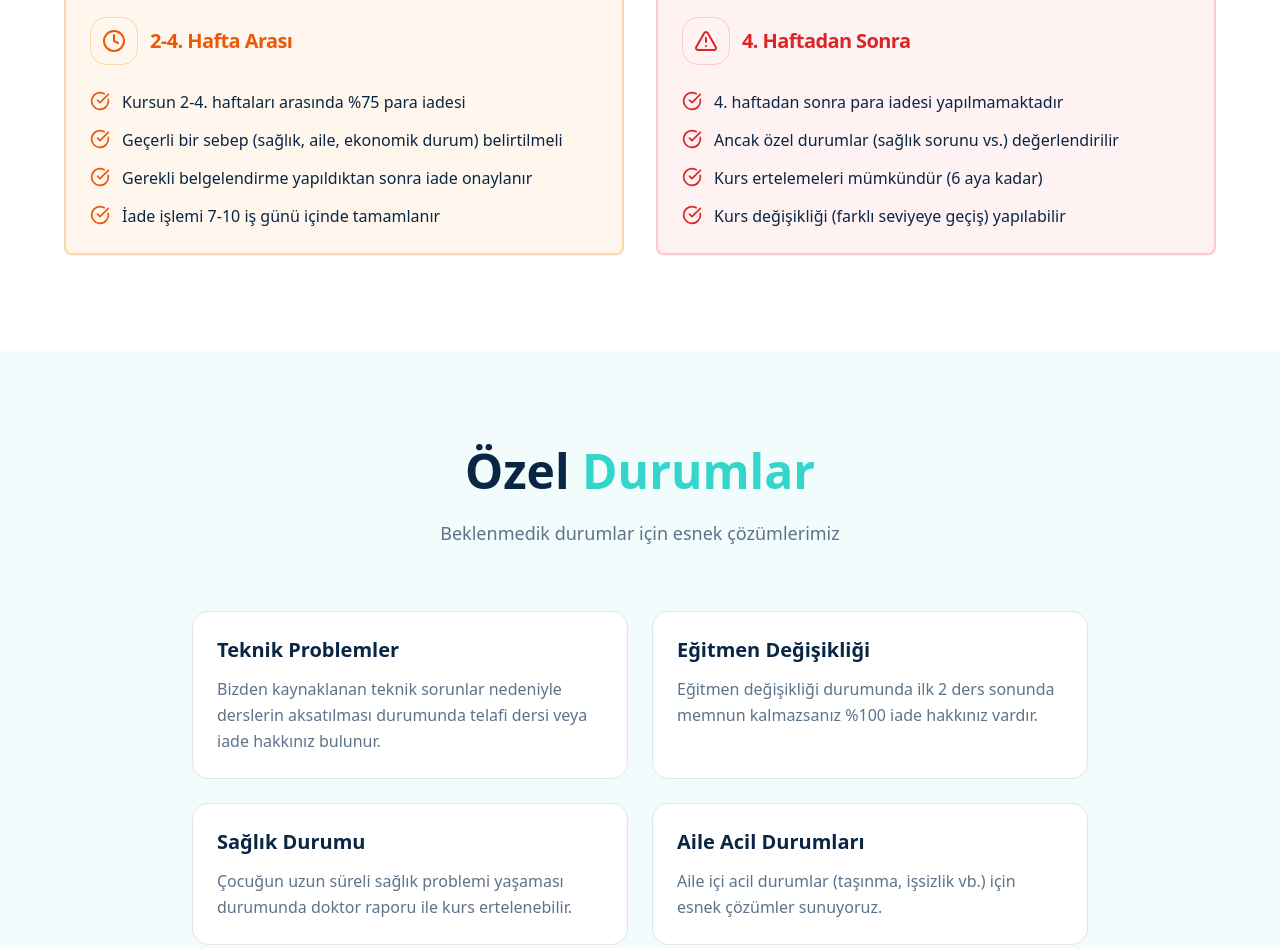
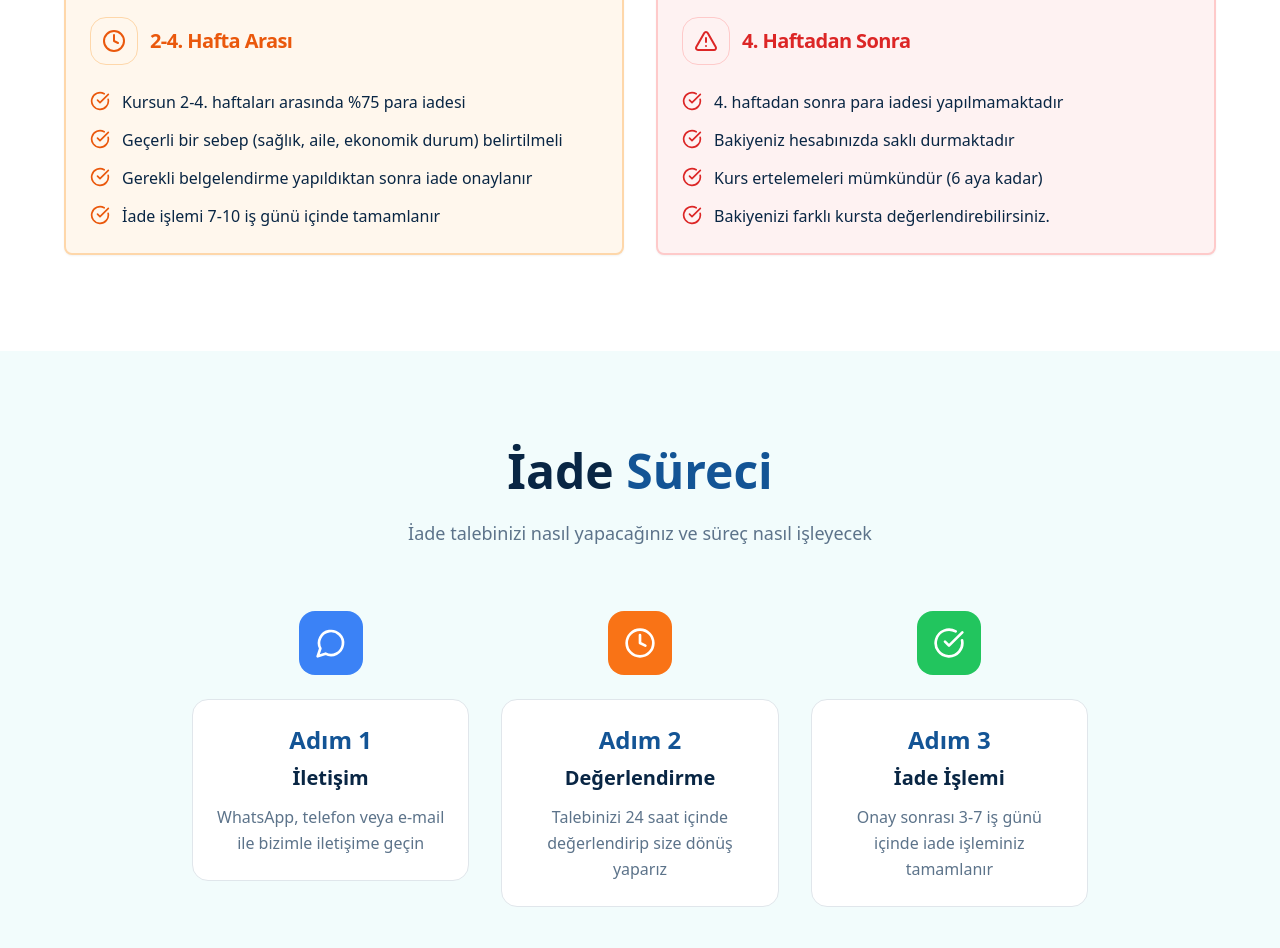
Before and after one commit to SelcukOzdemir23/kodlab-junior-tanitim, a React (Vite) app: page /iade-politikasi in a window 1280 px wide. Shown: the part 1024-1972 px from the top of the page. Built offline with nearby package versions, Linux system fonts and the light colour scheme; no server answers.

Commit message:
UPDATE: text updated

```diff
--- a/src/pages/RefundPolicy.tsx
+++ b/src/pages/RefundPolicy.tsx
@@ -29,10 +29,9 @@ const RefundPolicy = () => {
       bgColor: "bg-green-50",
       borderColor: "border-green-200",
       content: [
-        "İlk ders tamamen ücretsiz ve iade şartı bulunmamaktadır",
+        "Deneme derslerimiz  tamamen ücretsiz ve iade şartı bulunmamaktadır",
         "Deneme dersi sonrası kurs kaydı yapmak zorunda değilsiniz",
         "Deneme dersi sırasında herhangi bir ödeme alınmaz",
-        "Memnun kalmazsanız, kursa devam etmek zorunda değilsiniz"
       ]
     },
     {
@@ -69,31 +68,14 @@ const RefundPolicy = () => {
       borderColor: "border-red-200",
       content: [
         "4. haftadan sonra para iadesi yapılmamaktadır",
-        "Ancak özel durumlar (sağlık sorunu vs.) değerlendirilir",
+        "Bakiyeniz hesabınızda saklı durmaktadır",
         "Kurs ertelemeleri mümkündür (6 aya kadar)",
-        "Kurs değişikliği (farklı seviyeye geçiş) yapılabilir"
+        "Bakiyenizi farklı kursta değerlendirebilirsiniz."
       ]
     }
   ];
 
-  const specialCases = [
-    {
-      title: "Teknik Problemler",
-      description: "Bizden kaynaklanan teknik sorunlar nedeniyle derslerin aksatılması durumunda telafi dersi veya iade hakkınız bulunur."
-    },
-    {
-      title: "Eğitmen Değişikliği",
-      description: "Eğitmen değişikliği durumunda ilk 2 ders sonunda memnun kalmazsanız %100 iade hakkınız vardır."
-    },
-    {
-      title: "Sağlık Durumu",
-      description: "Çocuğun uzun süreli sağlık problemi yaşaması durumunda doktor raporu ile kurs ertelenebilir."
-    },
-    {
-      title: "Aile Acil Durumları",
-      description: "Aile içi acil durumlar (taşınma, işsizlik vb.) için esnek çözümler sunuyoruz."
-    }
-  ];
+
 
   return (
     <div className="min-h-screen bg-background">
@@ -205,47 +187,10 @@ const RefundPolicy = () => {
         </div>
       </section>
 
-      {/* Özel Durumlar */}
-      <section className="py-24 bg-background-secondary">
-        <div className="container mx-auto px-4">
-          <motion.div
-            initial={{ opacity: 0, y: 30 }}
-            whileInView={{ opacity: 1, y: 0 }}
-            viewport={{ once: true }}
-            className="text-center mb-16"
-          >
-            <h2 className="text-3xl md:text-5xl font-bold text-foreground mb-6">
-              Özel <span className="text-secondary">Durumlar</span>
-            </h2>
-            <p className="text-lg text-muted-foreground max-w-3xl mx-auto">
-              Beklenmedik durumlar için esnek çözümlerimiz
-            </p>
-          </motion.div>
 
-          <div className="grid md:grid-cols-2 gap-6 max-w-4xl mx-auto">
-            {specialCases.map((specialCase, index) => (
-              <motion.div
-                key={index}
-                initial={{ opacity: 0, y: 20 }}
-                whileInView={{ opacity: 1, y: 0 }}
-                viewport={{ once: true }}
-                transition={{ delay: index * 0.1 }}
-                className="bg-card rounded-2xl p-6 border border-border hover:shadow-brand transition-all duration-300"
-              >
-                <h3 className="text-xl font-bold text-foreground mb-3">
-                  {specialCase.title}
-                </h3>
-                <p className="text-muted-foreground leading-relaxed">
-                  {specialCase.description}
-                </p>
-              </motion.div>
-            ))}
-          </div>
-        </div>
-      </section>
 
       {/* İade Süreci */}
-      <section className="py-24 bg-background">
+      <section className="py-24 bg-background-secondary">
         <div className="container mx-auto px-4">
           <motion.div
             initial={{ opacity: 0, y: 30 }}
```
Also changed, not shown: src/pages/FAQ.tsx (+25 -31 lines).
